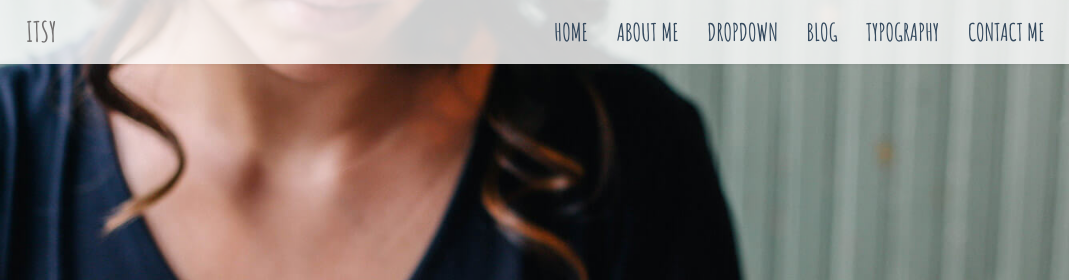
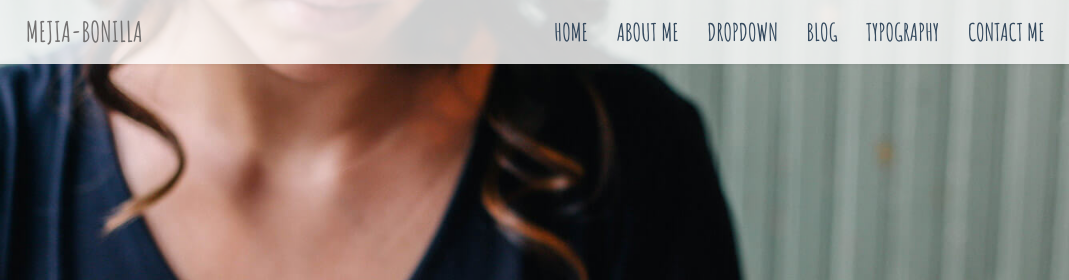
Before and after one commit to a4mejia/liza, a plain HTML site: page index.html in a window 1280 px wide. Shown: the top 280 px of the page, 0-1069 px from the left. Drawn offline with Linux system fonts and the light colour scheme; files whose address does not match are found by name.

Commit message:
Update index.html

```diff
--- a/index.html
+++ b/index.html
@@ -33,7 +33,7 @@
 
         <div class="logo plain logo-left">
             <div class="site-title">
-                <a href="index.html" title="Go to Home">Itsy</a>
+                <a href="index.html" title="Go to Home">Mejia-Bonilla</a>
             </div>
         </div><!-- /logo -->
 
```
